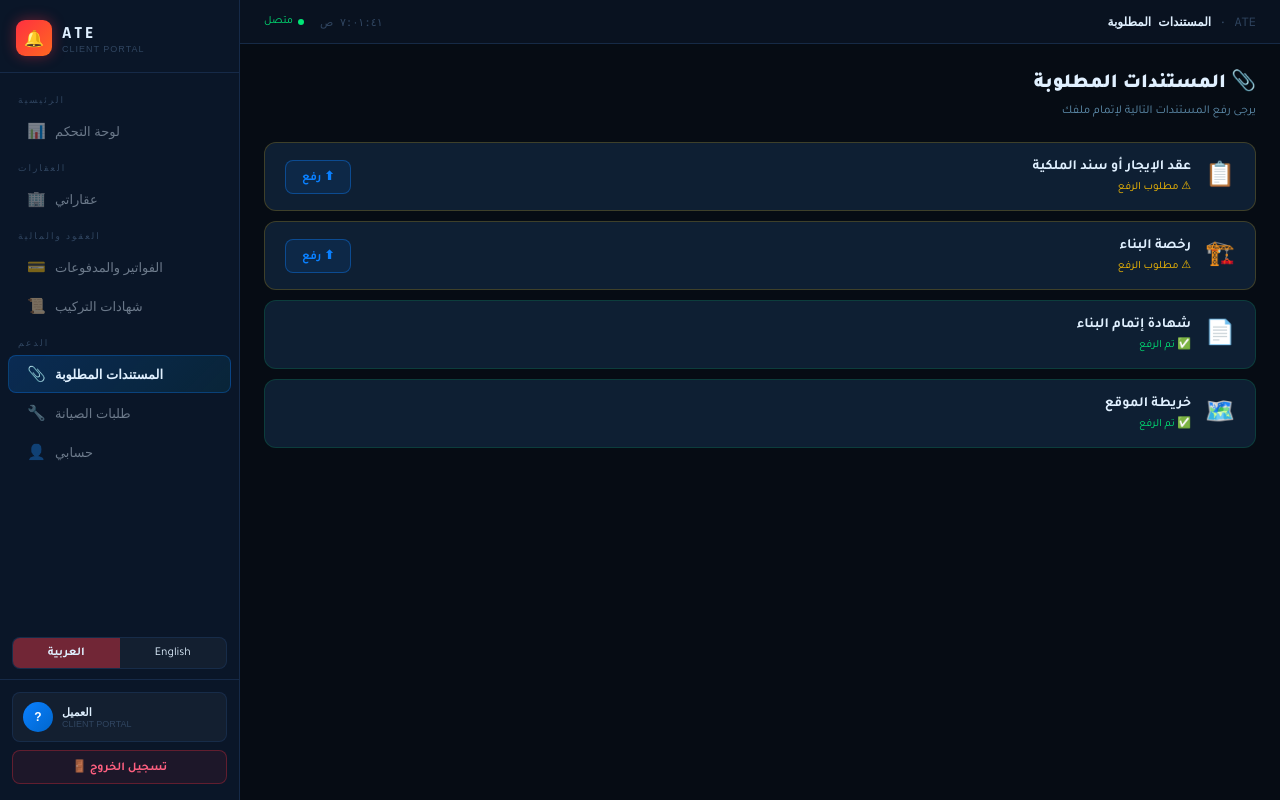
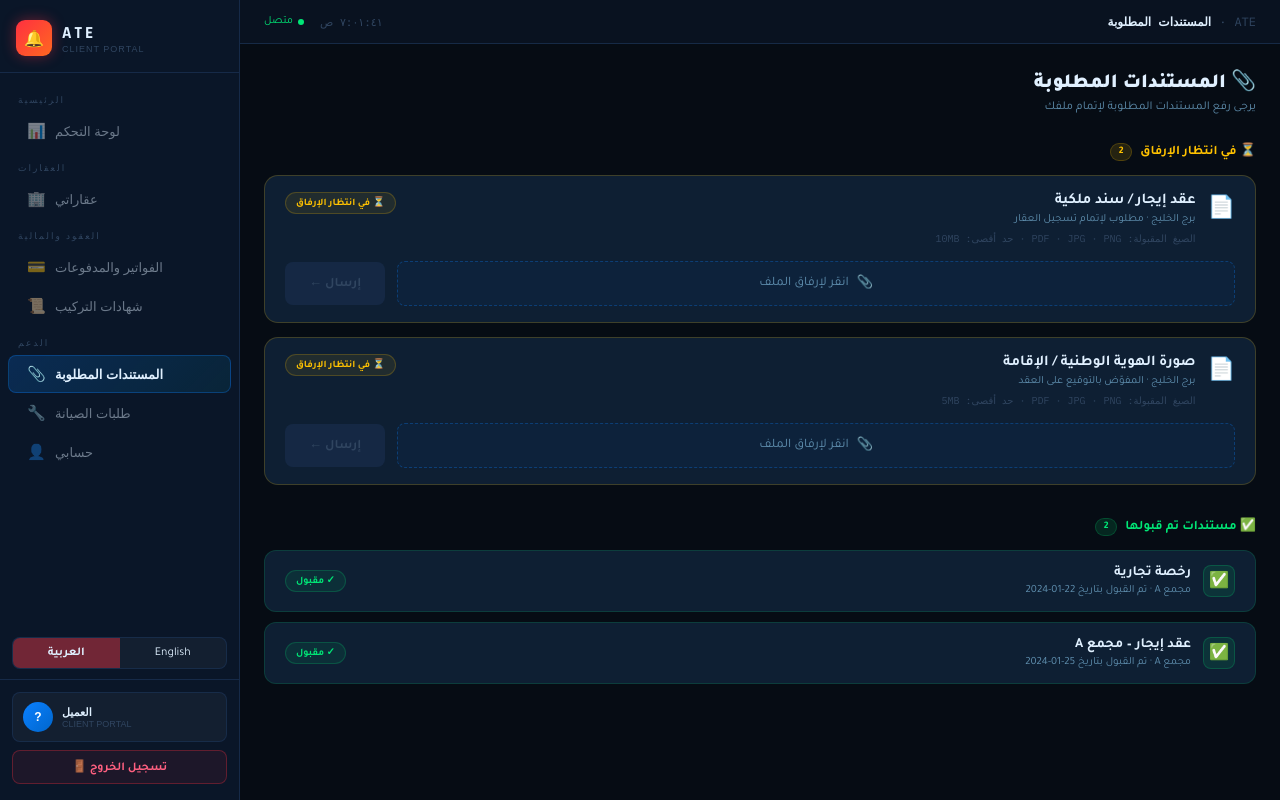
Before and after one commit to themurderbot/ATE-PORTAL, a Next.js app: page /docs in a window 1280 px wide. Built offline with nearby package versions, Linux system fonts and the light colour scheme; no server answers.

Commit message:
feat: docs page with upload

```diff
--- a/app/docs/page.tsx
+++ b/app/docs/page.tsx
@@ -1,40 +1,186 @@
 'use client'
+import { useEffect, useState, useRef } from 'react'
+import { supabase } from '../lib/supabase'
+import Topbar from '../components/Topbar'
 import { useLang } from '../lib/LangContext'
-import Topbar from '../components/Topbar'
+
+type Doc = {
+  id: string; name: string; description: string
+  formats: string; max_size: string; status: string
+  property_name: string; accepted_date?: string
+}
 
 export default function DocsPage() {
   const { t, dir } = useLang()
-  const docs = [
-    { name: t('عقد الإيجار أو سند الملكية','Lease or Ownership Deed'), status: 'missing', icon: '📋' },
-    { name: t('رخصة البناء','Building Permit'), status: 'missing', icon: '🏗️' },
-    { name: t('شهادة إتمام البناء','Construction Completion Certificate'), status: 'uploaded', icon: '📄' },
-    { name: t('خريطة الموقع','Site Plan'), status: 'uploaded', icon: '🗺️' },
-  ]
+  const [pending, setPending] = useState<Doc[]>([])
+  const [accepted, setAccepted] = useState<Doc[]>([])
+  const [files, setFiles] = useState<Record<string, File | null>>({})
+  const [uploading, setUploading] = useState<Record<string, boolean>>({})
+
+  // بيانات تجريبية — استبدلها لاحقاً بـ Supabase
+  useEffect(() => {
+    setPending([
+      {
+        id: '1', name: t('عقد إيجار / سند ملكية', 'Lease / Ownership Deed'),
+        description: t('مطلوب لإتمام تسجيل العقار', 'Required to complete property registration'),
+        formats: 'PDF · JPG · PNG', max_size: '10MB',
+        status: 'pending', property_name: t('برج الخليج', 'Gulf Tower'),
+      },
+      {
+        id: '2', name: t('صورة الهوية الوطنية / الإقامة', 'National ID / Residence Copy'),
+        description: t('المفوّض بالتوقيع على العقد', 'Authorized signatory'),
+        formats: 'PDF · JPG · PNG', max_size: '5MB',
+        status: 'pending', property_name: t('برج الخليج', 'Gulf Tower'),
+      },
+    ])
+    setAccepted([
+      {
+        id: '3', name: t('رخصة تجارية', 'Commercial License'),
+        description: '', formats: '', max_size: '',
+        status: 'accepted', property_name: t('مجمع A', 'Complex A'),
+        accepted_date: '22-01-2024',
+      },
+      {
+        id: '4', name: t('عقد إيجار – مجمع A', 'Lease – Complex A'),
+        description: '', formats: '', max_size: '',
+        status: 'accepted', property_name: t('مجمع A', 'Complex A'),
+        accepted_date: '25-01-2024',
+      },
+    ])
+  }, [])
+
+  const handleFile = (id: string, file: File | null) => {
+    setFiles(prev => ({ ...prev, [id]: file }))
+  }
+
+  const handleUpload = async (id: string) => {
+    if (!files[id]) return
+    setUploading(prev => ({ ...prev, [id]: true }))
+    await new Promise(r => setTimeout(r, 1500)) // simulate upload
+    setUploading(prev => ({ ...prev, [id]: false }))
+    alert(t('تم إرسال الملف بنجاح ✅', 'File sent successfully ✅'))
+  }
 
   return (
     <div dir={dir} style={{ fontFamily:'Tajawal,Arial,sans-serif', minHeight:'100vh', background:'#060c14', color:'#e0f0ff' }}>
       <Topbar title="المستندات المطلوبة" titleEn="Required Documents" />
       <div style={{ padding:'24px' }}>
-        <div style={{ fontSize:'20px', fontWeight:900, marginBottom:'8px' }}>📎 {t('المستندات المطلوبة','Required Documents')}</div>
-        <div style={{ fontSize:'12px', color:'#6090b0', marginBottom:'24px' }}>{t('يرجى رفع المستندات التالية لإتمام ملفك','Please upload the following documents')}</div>
-        <div style={{ display:'flex', flexDirection:'column', gap:'10px' }}>
-          {docs.map((doc, i) => (
-            <div key={i} style={{ background:'#0e1f33', borderRadius:'12px', padding:'16px 20px', border:`1px solid ${doc.status==='missing' ? 'rgba(255,193,7,.2)' : 'rgba(0,230,118,.15)'}`, display:'flex', alignItems:'center', gap:'14px' }}>
-              <div style={{ fontSize:'24px' }}>{doc.icon}</div>
-              <div style={{ flex:1 }}>
-                <div style={{ fontWeight:700, fontSize:'14px' }}>{doc.name}</div>
-                <div style={{ fontSize:'11px', color: doc.status==='missing' ? '#ffc200' : '#00e676', marginTop:'3px' }}>
-                  {doc.status==='missing' ? t('⚠ مطلوب الرفع','⚠ Upload Required') : t('✅ تم الرفع','✅ Uploaded')}
+
+        {/* Header */}
+        <div style={{ marginBottom:'28px' }}>
+          <div style={{ fontSize:'20px', fontWeight:900 }}>📎 {t('المستندات المطلوبة','Required Documents')}</div>
+          <div style={{ fontSize:'12px', color:'#6090b0', marginTop:'4px' }}>
+            {t('يرجى رفع المستندات المطلوبة لإتمام ملفك','Please upload the required documents to complete your file')}
+          </div>
+        </div>
+
+        {/* Pending docs */}
+        {pending.length > 0 && (
+          <div style={{ marginBottom:'32px' }}>
+            <div style={{ fontSize:'13px', fontWeight:700, color:'#ffc200', marginBottom:'14px', display:'flex', alignItems:'center', gap:'8px' }}>
+              ⏳ {t('في انتظار الإرفاق','Awaiting Upload')}
+              <span style={{ background:'#ffc20020', color:'#ffc200', fontSize:'10px', padding:'2px 8px', borderRadius:'10px', border:'1px solid #ffc20033' }}>
+                {pending.length}
+              </span>
+            </div>
+            <div style={{ display:'flex', flexDirection:'column', gap:'14px' }}>
+              {pending.map(doc => (
+                <div key={doc.id} style={{
+                  background:'#0e1f33', borderRadius:'14px',
+                  border:'1px solid rgba(255,193,7,.2)', overflow:'hidden',
+                }}>
+                  {/* Doc header */}
+                  <div style={{ padding:'16px 20px', display:'flex', justifyContent:'space-between', alignItems:'flex-start' }}>
+                    <div style={{ display:'flex', gap:'12px', alignItems:'flex-start' }}>
+                      <div style={{ fontSize:'22px', marginTop:'2px' }}>📄</div>
+                      <div>
+                        <div style={{ fontWeight:700, fontSize:'15px', color:'#e0f0ff' }}>{doc.name}</div>
+                        <div style={{ fontSize:'11px', color:'#6090b0', marginTop:'3px' }}>
+                          {doc.property_name} · {doc.description}
+                        </div>
+                        <div style={{ fontSize:'10px', color:'#304560', marginTop:'6px', fontFamily:'IBM Plex Mono,monospace' }}>
+                          {t('الصيغ المقبولة','Accepted formats')}: {doc.formats} · {t('حد أقصى','Max')}: {doc.max_size}
+                        </div>
+                      </div>
+                    </div>
+                    <span style={{ background:'#ffc20015', border:'1px solid #ffc20033', color:'#ffc200', fontSize:'10px', fontWeight:700, padding:'3px 10px', borderRadius:'20px', whiteSpace:'nowrap' }}>
+                      ⏳ {t('في انتظار الإرفاق','Awaiting Upload')}
+                    </span>
+                  </div>
+
+                  {/* Upload area */}
+                  <div style={{ padding:'0 20px 16px', display:'flex', gap:'12px', alignItems:'center' }}>
+                    <label style={{
+                      flex:1, display:'flex', alignItems:'center', justifyContent:'center', gap:'8px',
+                      padding:'12px', borderRadius:'8px', cursor:'pointer',
+                      border:'1.5px dashed rgba(10,128,255,.3)', background:'rgba(10,128,255,.04)',
+                      color: files[doc.id] ? '#00e676' : '#6090b0', fontSize:'13px',
+                      transition:'all .2s',
+                    }}>
+                      <input type="file" style={{ display:'none' }} accept=".pdf,.jpg,.jpeg,.png"
+                        onChange={e => handleFile(doc.id, e.target.files?.[0] || null)} />
+                      <span>📎</span>
+                      <span>{files[doc.id] ? files[doc.id]!.name : t('انقر لإرفاق الملف','Click to attach file')}</span>
+                    </label>
+                    <button
+                      onClick={() => handleUpload(doc.id)}
+                      disabled={!files[doc.id] || uploading[doc.id]}
+                      style={{
+                        padding:'12px 24px', borderRadius:'8px', fontWeight:700, fontSize:'13px',
+                        fontFamily:'Tajawal,sans-serif', cursor: files[doc.id] ? 'pointer' : 'not-allowed',
+                        background: files[doc.id] ? 'linear-gradient(135deg,#00c853,#00e676)' : 'rgba(26,48,80,.6)',
+                        border:'none', color: files[doc.id] ? '#fff' : '#304560',
+                        whiteSpace:'nowrap', transition:'all .2s',
+                        opacity: uploading[doc.id] ? 0.7 : 1,
+                      }}
+                    >
+                      {uploading[doc.id] ? '⏳' : `${t('إرسال','Send')} ←`}
+                    </button>
+                  </div>
                 </div>
-              </div>
-              {doc.status==='missing' && (
-                <button style={{ padding:'8px 16px', borderRadius:'8px', border:'1px solid rgba(10,128,255,.4)', background:'rgba(10,128,255,.1)', color:'#0a80ff', fontSize:'12px', fontWeight:700, cursor:'pointer', fontFamily:'Tajawal,sans-serif' }}>
-                  ⬆ {t('رفع','Upload')}
-                </button>
-              )}
+              ))}
             </div>
-          ))}
-        </div>
+          </div>
+        )}
+
+        {/* Accepted docs */}
+        {accepted.length > 0 && (
+          <div>
+            <div style={{ fontSize:'13px', fontWeight:700, color:'#00e676', marginBottom:'14px', display:'flex', alignItems:'center', gap:'8px' }}>
+              ✅ {t('مستندات تم قبولها','Accepted Documents')}
+              <span style={{ background:'#00e67620', color:'#00e676', fontSize:'10px', padding:'2px 8px', borderRadius:'10px', border:'1px solid #00e67633' }}>
+                {accepted.length}
+              </span>
+            </div>
+            <div style={{ display:'flex', flexDirection:'column', gap:'10px' }}>
+              {accepted.map(doc => (
+                <div key={doc.id} style={{
+                  background:'#0e1f33', borderRadius:'12px',
+                  border:'1px solid rgba(0,230,118,.15)',
+                  padding:'14px 20px', display:'flex', justifyContent:'space-between', alignItems:'center',
+                }}>
+                  <div style={{ display:'flex', gap:'12px', alignItems:'center' }}>
+                    <div style={{
+                      width:'32px', height:'32px', borderRadius:'8px',
+                      background:'rgba(0,230,118,.1)', border:'1px solid rgba(0,230,118,.2)',
+                      display:'flex', alignItems:'center', justifyContent:'center', fontSize:'16px',
+                    }}>✅</div>
+                    <div>
+                      <div style={{ fontWeight:700, fontSize:'14px', color:'#e0f0ff' }}>{doc.name}</div>
+                      <div style={{ fontSize:'11px', color:'#6090b0', marginTop:'2px' }}>
+                        {doc.property_name} · {t('تم القبول بتاريخ','Accepted on')} {doc.accepted_date}
+                      </div>
+                    </div>
+                  </div>
+                  <span style={{ background:'#00e67615', border:'1px solid #00e67633', color:'#00e676', fontSize:'10px', fontWeight:700, padding:'3px 10px', borderRadius:'20px' }}>
+                    ✓ {t('مقبول','Accepted')}
+                  </span>
+                </div>
+              ))}
+            </div>
+          </div>
+        )}
+
       </div>
     </div>
   )
```
